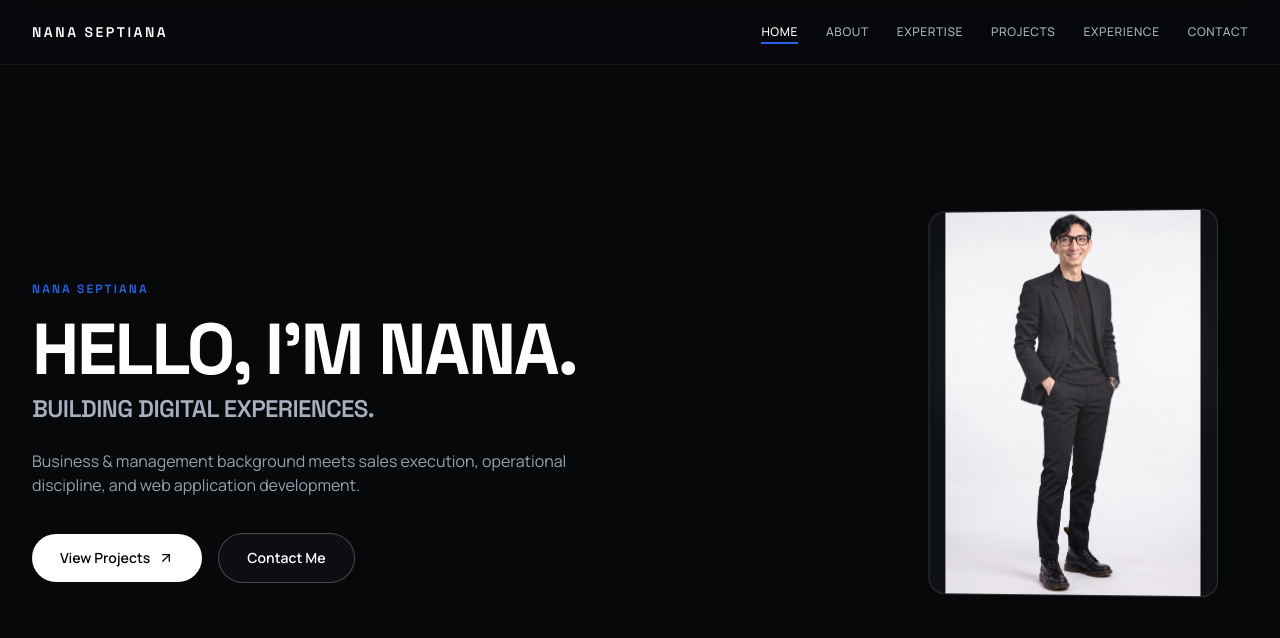
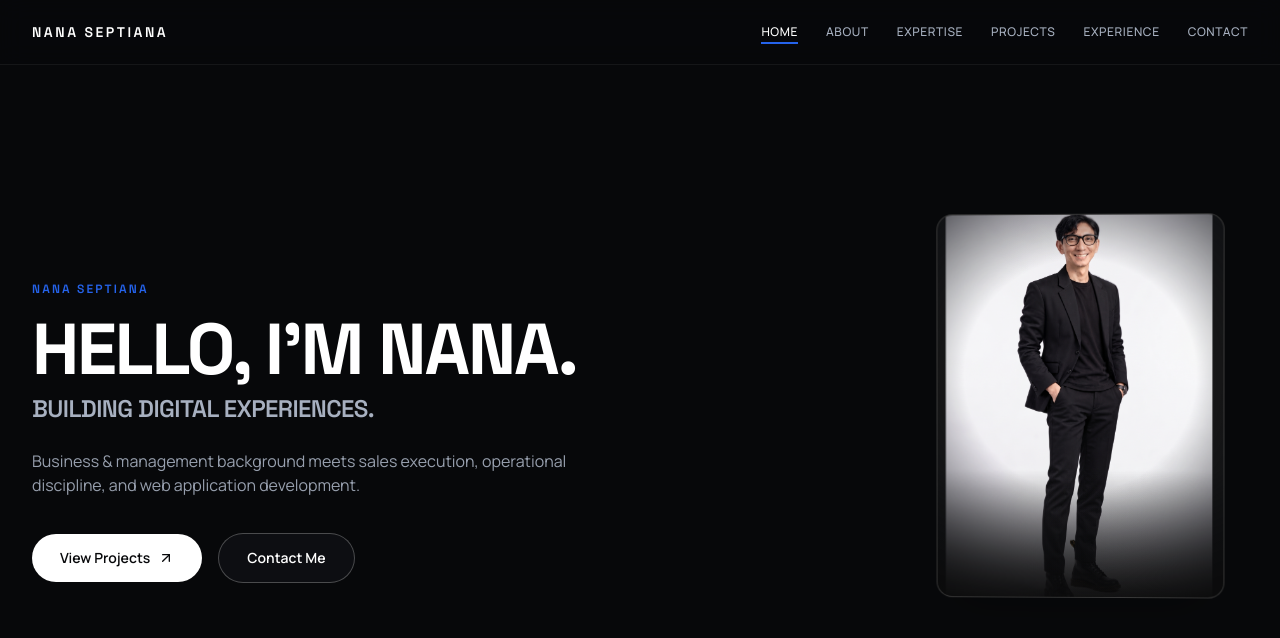
Before and after one commit to nanaseptiana1991-png/nana-septiana-portfolio, a Next.js app: page / in a window 1280 px wide. Shown: the top 638 px of the page. Built offline with nearby package versions, Linux system fonts and the light colour scheme.

Commit message:
Update SceneManager.tsx

```diff
--- a/src/components/canvas/SceneManager.tsx
+++ b/src/components/canvas/SceneManager.tsx
@@ -5,21 +5,57 @@ import { usePathname } from "next/navigation";
 
 const PHOTO_URL = "/images/Profil.jfif";
 
+interface RouteLookConfig {
+  boxClass: string;
+  lookX: number; // -1 = nengok ke kiri, 0 = depan, 1 = nengok ke kanan
+  lookY: number;
+  zoom: number;
+}
+
+function getRouteLook(pathname: string): RouteLookConfig {
+  switch (pathname) {
+    case "/contact":
+      return {
+        boxClass: "left-6 bottom-6 w-44 md:left-12 md:bottom-10 md:w-64",
+        lookX: -1,
+        lookY: 0.1,
+        zoom: 1.12,
+      };
+    case "/about":
+      return {
+        boxClass: "right-6 top-24 w-44 md:right-14 md:top-28 md:w-64",
+        lookX: 1,
+        lookY: -0.1,
+        zoom: 1.1,
+      };
+    case "/projects":
+      return {
+        boxClass: "right-6 bottom-6 w-40 md:right-12 md:bottom-8 md:w-56",
+        lookX: -0.6,
+        lookY: 0.2,
+        zoom: 1.08,
+      };
+    case "/":
+    default:
+      return {
+        boxClass: "right-6 bottom-6 w-48 md:right-14 md:top-1/2 md:-translate-y-1/2 md:w-72",
+        lookX: 0,
+        lookY: 0,
+        zoom: 1.05,
+      };
+  }
+}
+
 export default function SceneManager() {
   const pathname = usePathname();
-  const [tilt, setTilt] = useState({ x: 0, y: 0, spotX: 50, spotY: 35 });
   const [tick, setTick] = useState(0);
+  const [pointer, setPointer] = useState({ x: 0, y: 0 });
 
   useEffect(() => {
     const handleMove = (e: PointerEvent) => {
       const nx = (e.clientX / window.innerWidth) * 2 - 1;
       const ny = (e.clientY / window.innerHeight) * 2 - 1;
-      setTilt({
-        x: -ny * 5,
-        y: nx * 6,
-        spotX: 50 + nx * 28,
-        spotY: 35 + ny * 22,
-      });
+      setPointer({ x: nx, y: ny });
     };
 
     let raf = 0;
@@ -39,13 +75,18 @@ export default function SceneManager() {
 
   if (!PHOTO_URL) return null;
 
-  const floatY = Math.sin(tick * 1.35) * 5;
-  const breath = 1 + Math.sin(tick * 1.35) * 0.01;
-  const yaw = Math.sin(tick * 0.7) * 1.4;
-  const positionClass =
-    pathname === "/about"
-      ? "left-8 top-24 w-64 lg:left-14 lg:w-72"
-      : "right-8 top-1/2 -translate-y-1/2 w-64 lg:right-16 lg:w-72";
+  const routeCfg = getRouteLook(pathname);
+
+  // Gerak napas halus + nengok mengikuti halaman + respons kursor
+  const idleTurn = Math.sin(tick * 1.1) * 0.14;
+  const breathY = Math.sin(tick * 1.5) * 4;
+  const totalTurnX = routeCfg.lookX + idleTurn + pointer.x * 0.25;
+  const totalTurnY = routeCfg.lookY + Math.cos(tick * 1.0) * 0.06 + pointer.y * 0.15;
+
+  const rotateYDeg = totalTurnX * 16;
+  const rotateXDeg = -totalTurnY * 10;
+  const innerPanX = totalTurnX * 14;
+  const innerPanY = totalTurnY * 10 + breathY;
 
   return (
     <div
@@ -53,33 +94,34 @@ export default function SceneManager() {
       className="pointer-events-none fixed inset-0 z-0 overflow-hidden"
     >
       <div
-        className={`block fixed transition-all duration-700 ease-out ${positionClass}`}
-        style={{ perspective: "1100px" }}
+        className={`fixed transition-all duration-700 ease-out ${routeCfg.boxClass}`}
+        style={{ perspective: "1000px" }}
       >
         <div
-          className="overflow-hidden rounded-2xl border border-white/15 bg-charcoal/85 shadow-2xl"
+          className="relative aspect-[3/4] w-full overflow-hidden rounded-2xl border border-white/15 bg-neutral-900 shadow-2xl transition-transform duration-300 ease-out"
           style={{
-            transform: `translate3d(${tilt.y * 0.8}px, ${
-              floatY + tilt.x * 0.5
-            }px, 0) rotateX(${tilt.x}deg) rotateY(${
-              tilt.y + yaw - 3
-            }deg) scale(${breath})`,
+            transform: `translate3d(0, ${breathY * 0.5}px, 0) rotateX(${rotateXDeg}deg) rotateY(${rotateYDeg}deg)`,
             transformStyle: "preserve-3d",
           }}
         >
-          <div className="relative aspect-[3/4] w-full overflow-hidden">
           <img
             src={PHOTO_URL}
             alt="Nana Septiana"
-              className="h-full w-full object-contain object-center"
-            />
-            <div
-              className="pointer-events-none absolute inset-0 mix-blend-screen"
+            className="h-full w-full object-contain object-center transition-transform duration-500 ease-out"
             style={{
-                background: `radial-gradient(circle at ${tilt.spotX}% ${tilt.spotY}%, rgba(255,255,255,0.14), transparent 58%)`,
+              transform: `scale(${routeCfg.zoom}) translate3d(${innerPanX}px, ${innerPanY}px, 0)`,
             }}
           />
-          </div>
+
+          {/* Samarkan latar putih dengan vignette gelap di pinggir */}
+          <div
+            className="pointer-events-none absolute inset-0"
+            style={{
+              background:
+                "radial-gradient(circle at 50% 42%, rgba(11,13,18,0) 44%, rgba(11,13,18,0.65) 82%, rgba(11,13,18,0.94) 100%)",
+            }}
+          />
+          <div className="pointer-events-none absolute inset-x-0 bottom-0 h-1/3 bg-gradient-to-t from-neutral-950/90 to-transparent" />
         </div>
       </div>
     </div>
```
Lines whose indentation alone changed are shown as unchanged.
